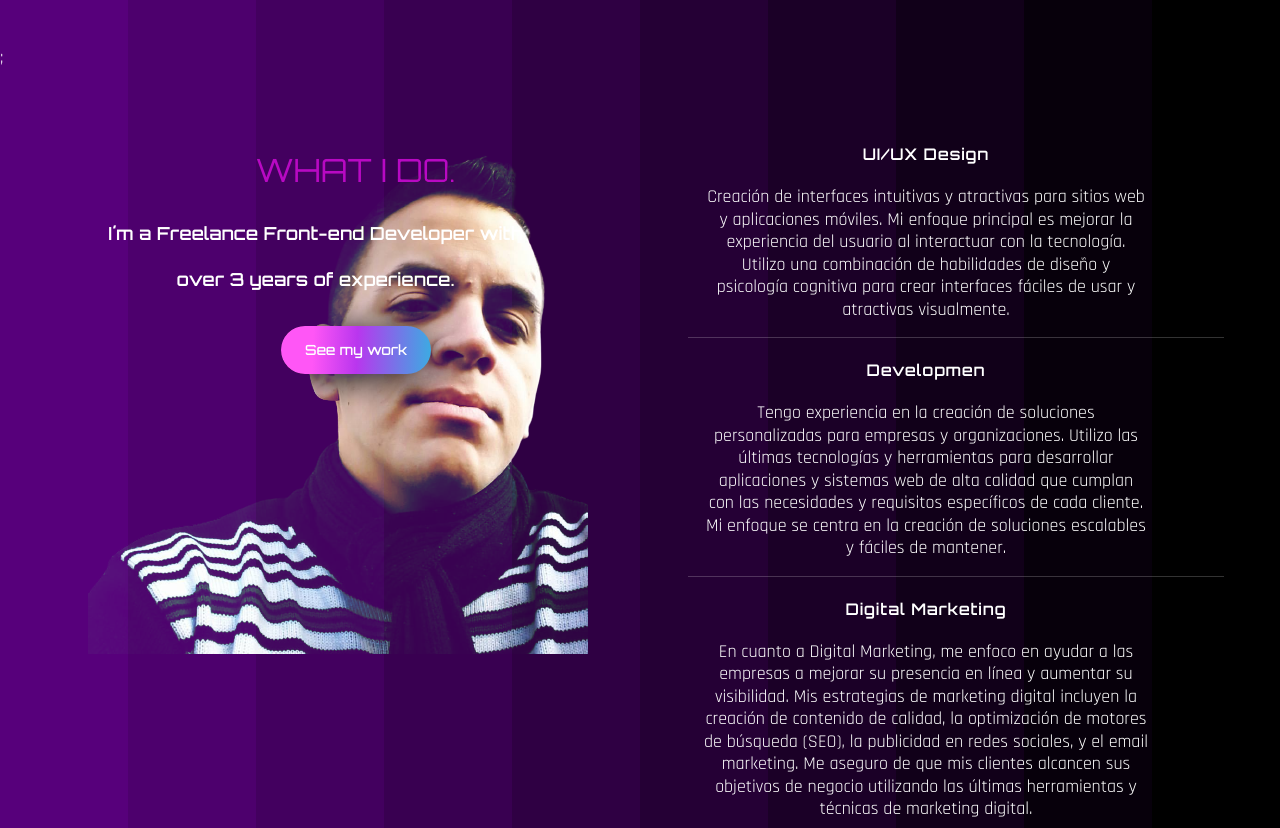
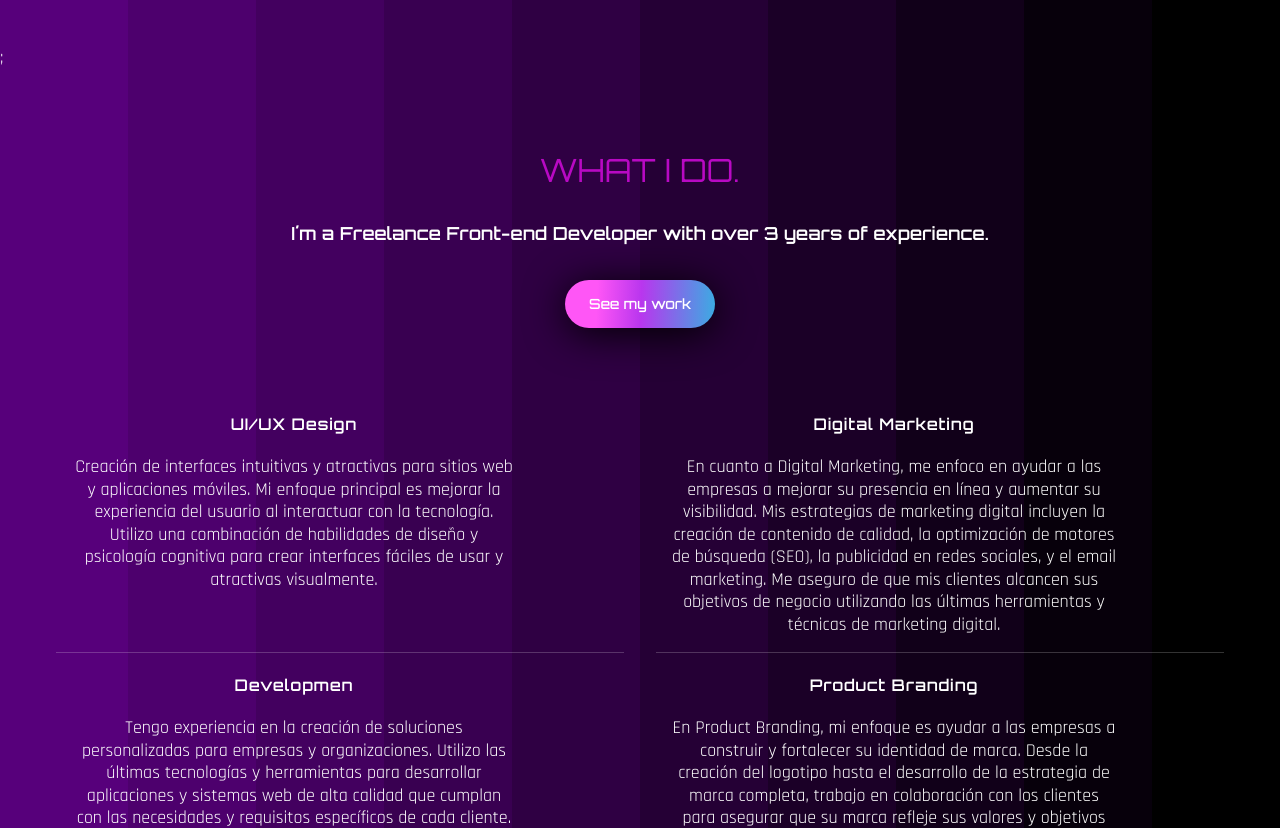
Before and after one commit to leanmaga/PortfolioLeandroMagallanes, a React (Vite) app in the folder PortfolioLeandroMagallanes/: page / in a window 1280 px wide. Shown: the part 1360-2188 px from the top of the page. Built offline with nearby package versions, Linux system fonts and the light colour scheme; a web font is replaced by a local one.

Commit message:
agregar mejoras de ux

```diff
--- a/PortfolioLeandroMagallanes/src/components/Contact.jsx
+++ b/PortfolioLeandroMagallanes/src/components/Contact.jsx
@@ -52,8 +52,8 @@ const Contact = () => {
                 initial='hidden'
                 whileInView={'show'}
                 viewport={{ once: false, amount: 0.3 }}
-                className='py-8 flex-1 flex justify-start items-center xs:text-center xs:justify-center'>
-                    <div>
+                className='py-8 flex-1 flex justify-center items-center text-center'>
+                    <div className='flex justify-center items-center text-center flex-col' >
                         <h4 className='text-x1 uppercase text-accent font-medium mb-2 tracking-wide'>Get in touch</h4>
                         <h2 className='text-[45px] lg:text-[90px] leading-none mb-12 '>Let´s work <br />together!</h2>
                         <Redes/>
--- a/PortfolioLeandroMagallanes/src/components/Services.jsx
+++ b/PortfolioLeandroMagallanes/src/components/Services.jsx
@@ -3,7 +3,7 @@ import { motion } from 'framer-motion';
 //variants
 import { fadeIn } from '../variants';
 //services data
-const services = [
+const servicesGroupOne = [
   {
     name: 'UI/UX Design',
     description: 'Creación de interfaces intuitivas y atractivas para sitios web y aplicaciones móviles. Mi enfoque principal es mejorar la experiencia del usuario al interactuar con la tecnología. Utilizo una combinación de habilidades de diseño y psicología cognitiva para crear interfaces fáciles de usar y atractivas visualmente.',
@@ -13,8 +13,11 @@ const services = [
     name: 'Developmen',
     description: 'Tengo experiencia en la creación de soluciones personalizadas para empresas y organizaciones. Utilizo las últimas tecnologías y herramientas para desarrollar aplicaciones y sistemas web de alta calidad que cumplan con las necesidades y requisitos específicos de cada cliente. Mi enfoque se centra en la creación de soluciones escalables y fáciles de mantener.',
 
-  },
-  {
+  }
+]
+
+const servicesGroupTwo = [
+   {
     name: 'Digital Marketing',
     description: 'En cuanto a Digital Marketing, me enfoco en ayudar a las empresas a mejorar su presencia en línea y aumentar su visibilidad. Mis estrategias de marketing digital incluyen la creación de contenido de calidad, la optimización de motores de búsqueda (SEO), la publicidad en redes sociales, y el email marketing. Me aseguro de que mis clientes alcancen sus objetivos de negocio utilizando las últimas herramientas y técnicas de marketing digital.',
 
@@ -23,14 +26,13 @@ const services = [
     name: 'Product Branding',
     description: 'En Product Branding, mi enfoque es ayudar a las empresas a construir y fortalecer su identidad de marca. Desde la creación del logotipo hasta el desarrollo de la estrategia de marca completa, trabajo en colaboración con los clientes para asegurar que su marca refleje sus valores y objetivos empresariales. Me aseguro de que cada elemento de la marca sea coherente y atractivo para los clientes potenciales.',
 
-  },
-
+  }
 ]
 const Services = () => {
   return (
     <section className='flex items-center pt-8' id='services'>
       <div className="container mx-auto xs:m-0 xs:p-0 xs:text-center xs:items-center">
-        <div className='flex flex-col lg:flex-row'>
+        <div className='flex  justify-center items-center text-center'>
           {/*text and img*/}
 
           <motion.div
@@ -38,11 +40,16 @@ const Services = () => {
           initial='hidden'
           whileInView={'show'}
           viewport={{ once: false, amount: 0.3 }}
-          className='flex-1 lg:bg-services lg:bg-bootom bg-no-repeat mix-blend-lighten m-12 lg:mb-0 '>
+          className='flex-1 m-12 justify-center text-center items-center'>
             <h2 className="h2 text-accent mb-6">What I Do.</h2>
-            <h3 className='h3 xs:h4 max-w-[455px] mb-16'>I´m a Freelance Front-end Developer with over 3 years of experience.</h3>
+            <h3 className='h3 xs:h4 mb-16'>I´m a Freelance Front-end Developer with over 3 years of experience.</h3>
             <button className="btn btn-sm"><a href="http://github.com/leanmaga" target="_blank" rel="noreferrer"> See my work</a></button>
           </motion.div>
+
+
+        </div>
+
+        <div className='flex justify-center items-center text-center'>
 
           {/*services*/}
 
@@ -55,7 +62,35 @@ const Services = () => {
 
             {/*service list*/}
             <div>
-              {services.map((service, index) => {
+              {servicesGroupOne.map((service, index) => {
+
+                //destructure service
+                const { name, description } = service;
+
+                return(
+                  <div className='border-b border-white/20 flex' key={index}>
+
+                    <div className='max-w-[476px] h-[260px]'>
+                      <h4 className='text-[20px] tracking-wider font-primary font-semibold m-4 md:text-[16px]'>{ name }</h4>
+                      <p className='font-secondary leading-tight m-4'>{ description }</p>
+                    </div>
+
+                  </div>
+                )
+              })}
+            </div>
+          </motion.div>
+
+          <motion.div
+          variants={fadeIn('left', 0.5)}
+          initial='hidden'
+          whileInView={'show'}
+          viewport={{ once: false, amount: 0.3 }}
+          className='flex-1 m-4 lg:mb-0'>
+
+            {/*service list*/}
+            <div>
+              {servicesGroupTwo.map((service, index) => {
 
                 //destructure service
                 const { name, description } = service;
@@ -75,6 +110,9 @@ const Services = () => {
           </motion.div>
 
         </div>
+
+
+
       </div>
     </section>
   )
--- a/PortfolioLeandroMagallanes/src/components/Work.jsx
+++ b/PortfolioLeandroMagallanes/src/components/Work.jsx
@@ -10,7 +10,7 @@ import Img3 from '../assets/sele.png'
 const Work = () => {
   return (
     <section className='section mt-8 pt-8' id='work'>
-      <div className="container mx-auto xs:text-center xs:items-center">
+      <div className="container mx-auto xs:text-center xs:items-center h-full">
         <div className='flex flex-col lg:flex-row gap-x-10 md:m-10'>
           <motion.div
           variants={fadeIn('left', 0.2)}
```
